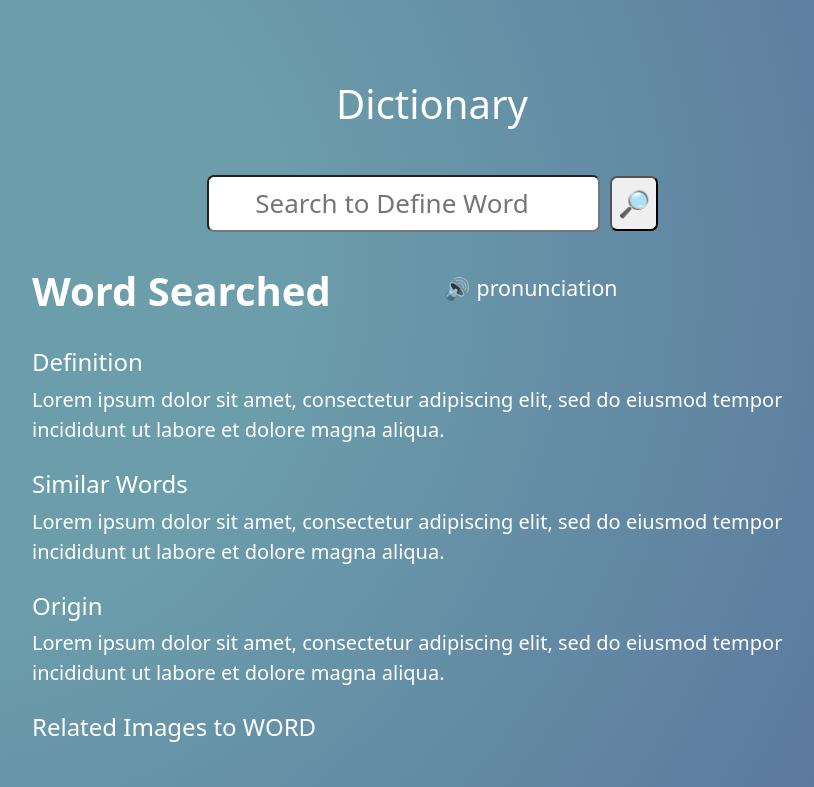
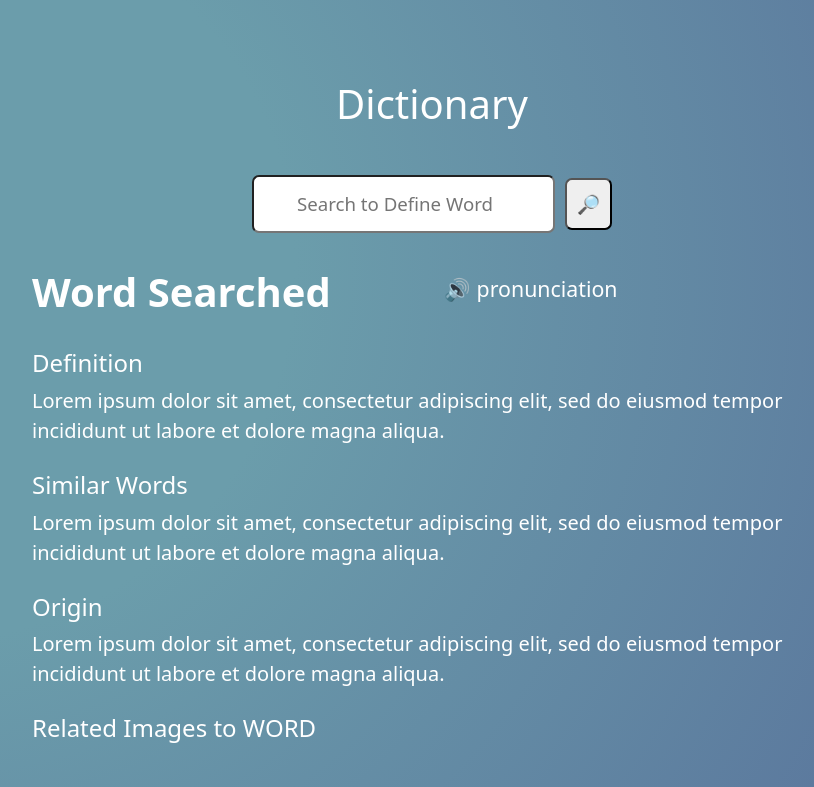
Before and after one commit to SueL28/react-basic-dictionary, a React (Create React App) app: page / in a window 1280 px wide. Shown: the top 787 px of the page, without its empty margins (208-1022 px from the left). Built offline with nearby package versions, Linux system fonts and the light colour scheme.

Commit message:
Updated css for searchbar

```diff
--- a/src/Search.css
+++ b/src/Search.css
@@ -3,15 +3,17 @@
 }
 
 .Search .search-bar{
-  padding: 7px;
+  padding: 13px;
   text-align: center;
   border-radius: 7px;
+  font-size: 14pt;
 }
 
 .Search .search-button{
-    padding: 6px;
+    padding: 10px;
     margin-left: 10px;
     border-radius: 7px;
+    font-size: 14pt;
     transition: all 150ms ease-in-out;
 }
 
```
